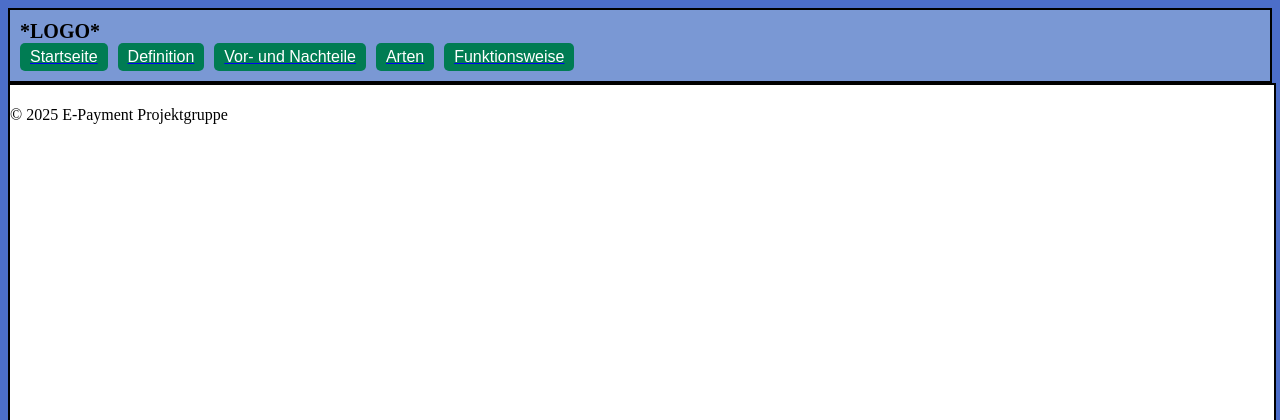
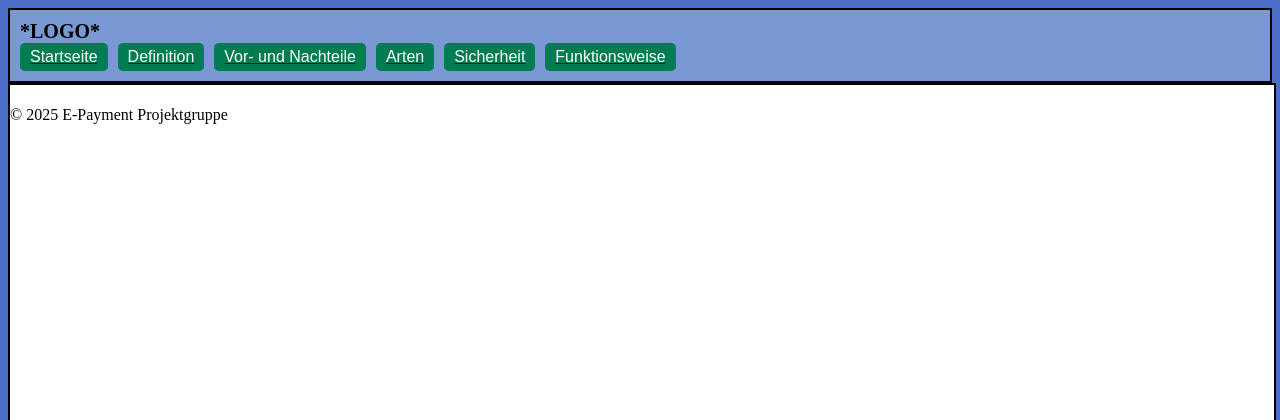
Before and after one commit to Vilochka-IT/project-wi-bwl, a PHP site: page / in a window 1280 px wide. Shown: the top 420 px of the page. Run offline with PHP 8.4, Linux system fonts and the light colour scheme.

Commit message:
Third commit
warte auf design

```diff
--- a/index.php
+++ b/index.php
@@ -16,6 +16,7 @@
         <a href="pages/definition.php"><div>Definition</div></a>
         <a href="pages/vor_und_nachteile.php"><div>Vor- und Nachteile</div></a>
         <a href="pages/arten.php"><div>Arten</div></a>
+        <a href="pages/sicherheit.php"><div>Sicherheit</div></a>
         <a href="pages/funktionsweise.php"><div>Funktionsweise</div></a>
     </div>
 </div>
--- a/pages/includes/header.php
+++ b/pages/includes/header.php
@@ -16,6 +16,7 @@
         <a href="definition.php"><div>Definition</div></a>
         <a href="vor_und_nachteile.php"><div>Vor- und Nachteile</div></a>
         <a href="arten.php"><div>Arten</div></a>
+        <a href="sicherheit.php"><div>Sicherheit</div></a>
         <a href="funktionsweise.php"><div>Funktionsweise</div></a>
     </div>
 </div>
```
